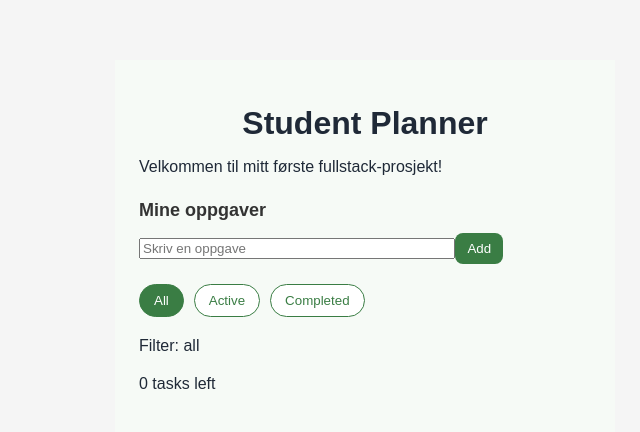
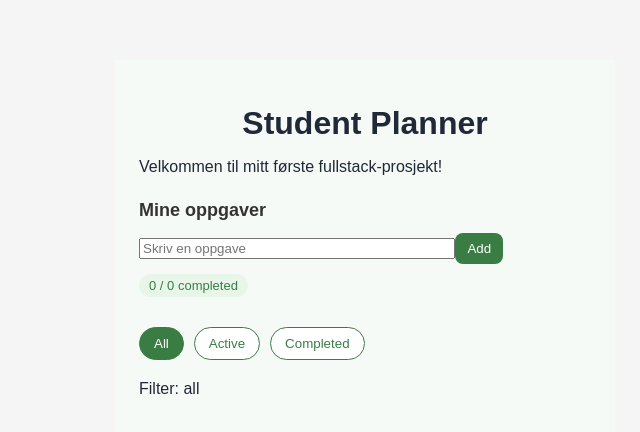
Before and after one commit to sofiesagmo/student-planner, a React (Vite) app in the folder frontend/: page / in a window 1280 px wide. Shown: the top 432 px of the page, without its empty margins (275-915 px from the left). Built offline with nearby package versions, Linux system fonts and the light colour scheme.

Commit message:
Style task counter

```diff
--- a/frontend/src/App.css
+++ b/frontend/src/App.css
@@ -165,3 +165,14 @@ input[type="checkbox"] {
   color: white;
   border-color: var(--green-primary);
 }
+
+.task-counter {
+  display: inline-block;
+  margin: 10px 0;
+  padding: 4px 10px;
+  background: var(--green-light);
+  color: var(--green-primary);
+  border-radius: 20px;
+  font-size: 13px;
+  font-weight: normal;
+}
--- a/frontend/src/App.tsx
+++ b/frontend/src/App.tsx
@@ -83,6 +83,7 @@ function App() {
   });
 
   const tasksLeft = tasks.filter((task) => !task.done).length;
+  const completedTasks = tasks.length - tasksLeft;
 
   return (
     <div className="container">
@@ -104,6 +105,9 @@ function App() {
 
       <button className="add-button" onClick={addTask}>Add</button>
 
+
+    <p className="task-counter">{completedTasks} / {tasks.length} completed</p>
+
     <div className="filter-buttons">
       <button className={filter === "all" ? "active-filter" : ""} onClick={() => setFilter("all")}>All</button>
       <button className={filter === "active" ? "active-filter" : ""} onClick={() => setFilter("active")}>Active</button>
@@ -111,6 +115,7 @@ function App() {
     </div>
 
     <p>Filter: {filter}</p>
+
 
       <ul>
         {filteredTasks.map((task) => (
@@ -163,7 +168,6 @@ function App() {
           </li>
         ))}
 
-         <p>{tasksLeft} tasks left</p>
 
       </ul>
     </div>
```
